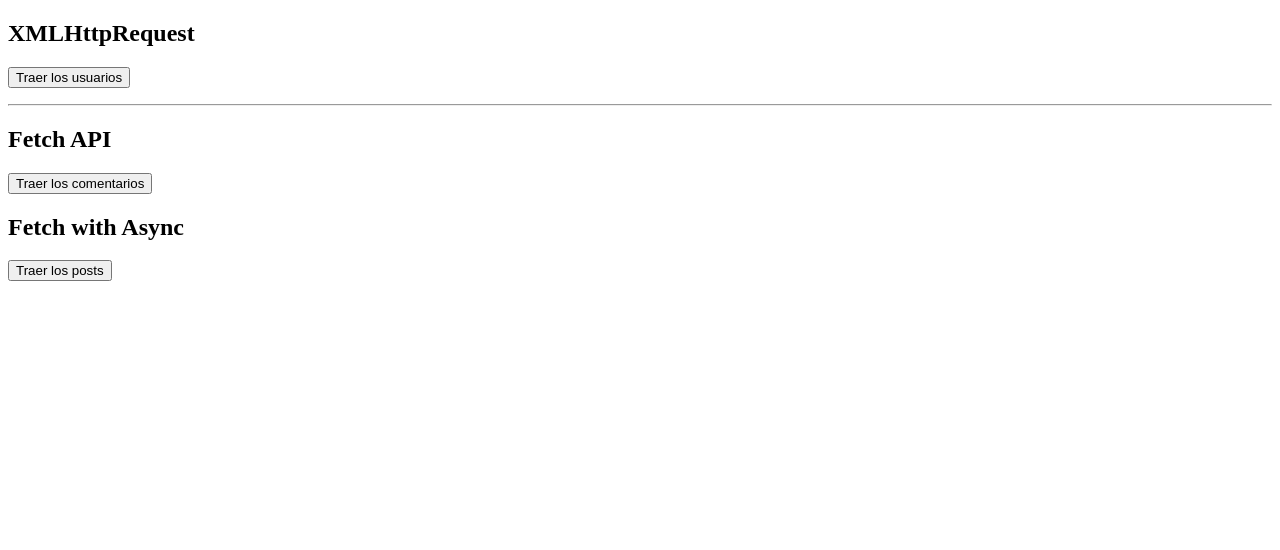
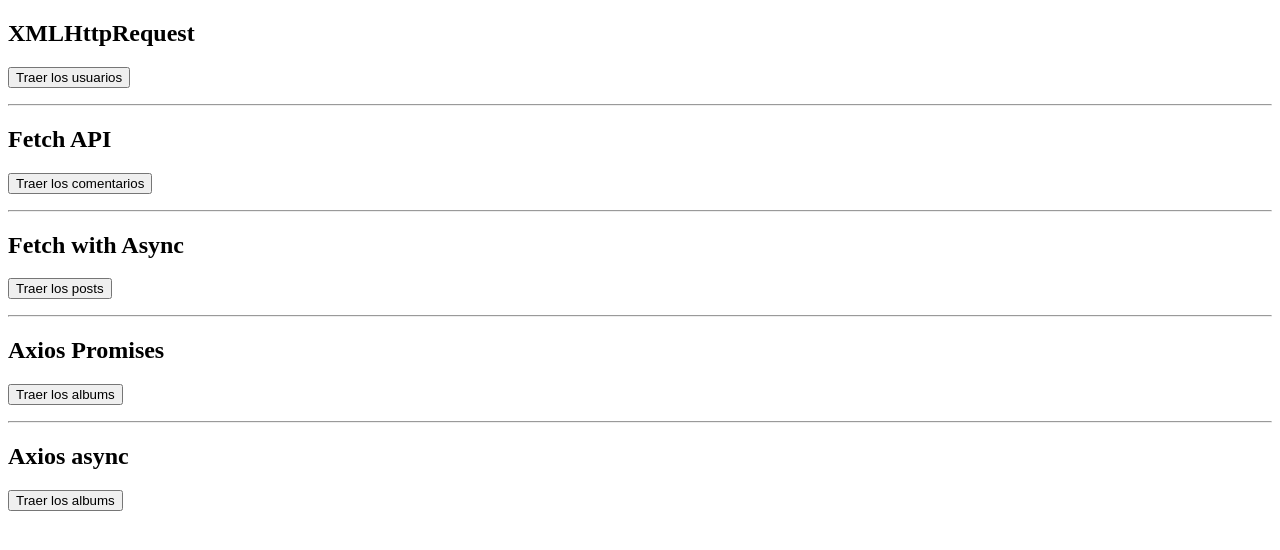
Before and after one commit to algmerzs/ajax, a plain HTML site: page ajax/index.html in a window 1280 px wide. Drawn offline with nearby package versions, Linux system fonts and the light colour scheme.

Commit message:
ajax w/ axios promises & async

```diff
--- a/ajax/index.html
+++ b/ajax/index.html
@@ -12,13 +12,23 @@
       <h2>XMLHttpRequest</h2>
       <button onclick="bringUsers();">Traer los usuarios</button>
       <ol id="xhr"></ol>
-      <hr>
+      <hr />
       <h2>Fetch API</h2>
       <button onclick="bringCommentsWithFetch();">Traer los comentarios</button>
       <ol id="fetch"></ol>
+      <hr>
       <h2>Fetch with Async</h2>
       <button onclick="fetchAsync();">Traer los posts</button>
       <ol id="fetch-async"></ol>
+      <hr>
+      <h2>Axios Promises</h2>
+      <button onclick="axiosRequest();">Traer los albums</button>
+      <ol id="axios"></ol>
+      <hr>
+      <h2>Axios async</h2>
+      <button onclick="axiosRequestAsync();">Traer los albums</button>
+      <ol id="axios-async"></ol>
     </div>
   </body>
+  <script src="https://cdn.jsdelivr.net/npm/axios/dist/axios.min.js"></script>
 </html>
--- a/ajax/request.js
+++ b/ajax/request.js
@@ -73,11 +73,67 @@ const fetchAsync = () => {
       });
       $fetch.appendChild($fragment);
     } catch (error) {
-
-      let message = `${error.status}: ${error.statusText !== "" ? error.statusText : "Ocurrió un error" }`;
+      let message = `${error.status}: ${
+        error.statusText !== "" ? error.statusText : "Ocurrió un error"
+      }`;
       $fetch.innerHTML = message;
     }
   };
 
   getData();
 };
+
+const axiosRequest = () => {
+  const $axios = document.getElementById("axios"),
+    $fragment = document.createDocumentFragment();
+
+  axios
+    .get("https://jsonplaceholder.typicode.com/albums")
+    .then((res) => res.data)
+    .then((json) => {
+      json.forEach((el) => {
+        const $li = document.createElement("li");
+        $li.innerHTML = el.title;
+        $fragment.appendChild($li);
+      });
+      $axios.appendChild($fragment);
+    })
+    .catch((error) => {
+      let message = `${error.response.status}: ${
+        error.response.statusText !== ""
+          ? error.response.statusText
+          : "Ocurrió un error"
+      }`;
+      $axios.innerHTML = message;
+    });
+};
+
+const axiosRequestAsync = () => {
+  const $axiosAsync = document.getElementById("axios-async"),
+    $fragment = document.createDocumentFragment();
+
+  const getData = async () => {
+    try {
+      let response = await axios.get(
+          "https://jsonplaceholder.typicode.com/todos"
+        ),
+        json = await response.data;
+
+      json.forEach((el) => {
+        const $li = document.createElement("li");
+        $li.innerHTML = el.title;
+        $fragment.appendChild($li);
+      });
+      $axiosAsync.appendChild($fragment);
+    } catch (error) {
+      let message = `${error.response.status}: ${
+        error.response.statusText !== ""
+          ? error.response.statusText
+          : "Ocurrió un error"
+      }`;
+      $axiosAsync.innerHTML = message;
+    }
+  };
+
+  getData();
+};
```
